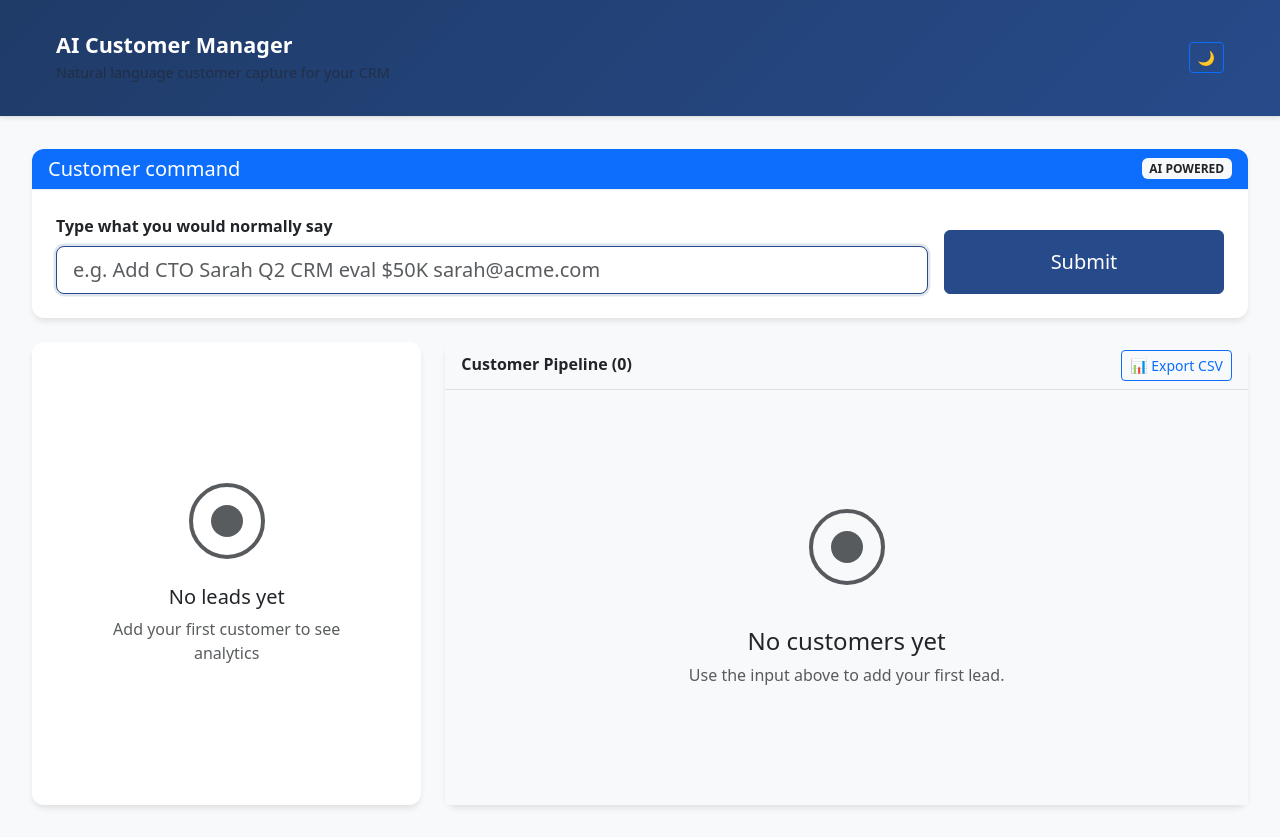
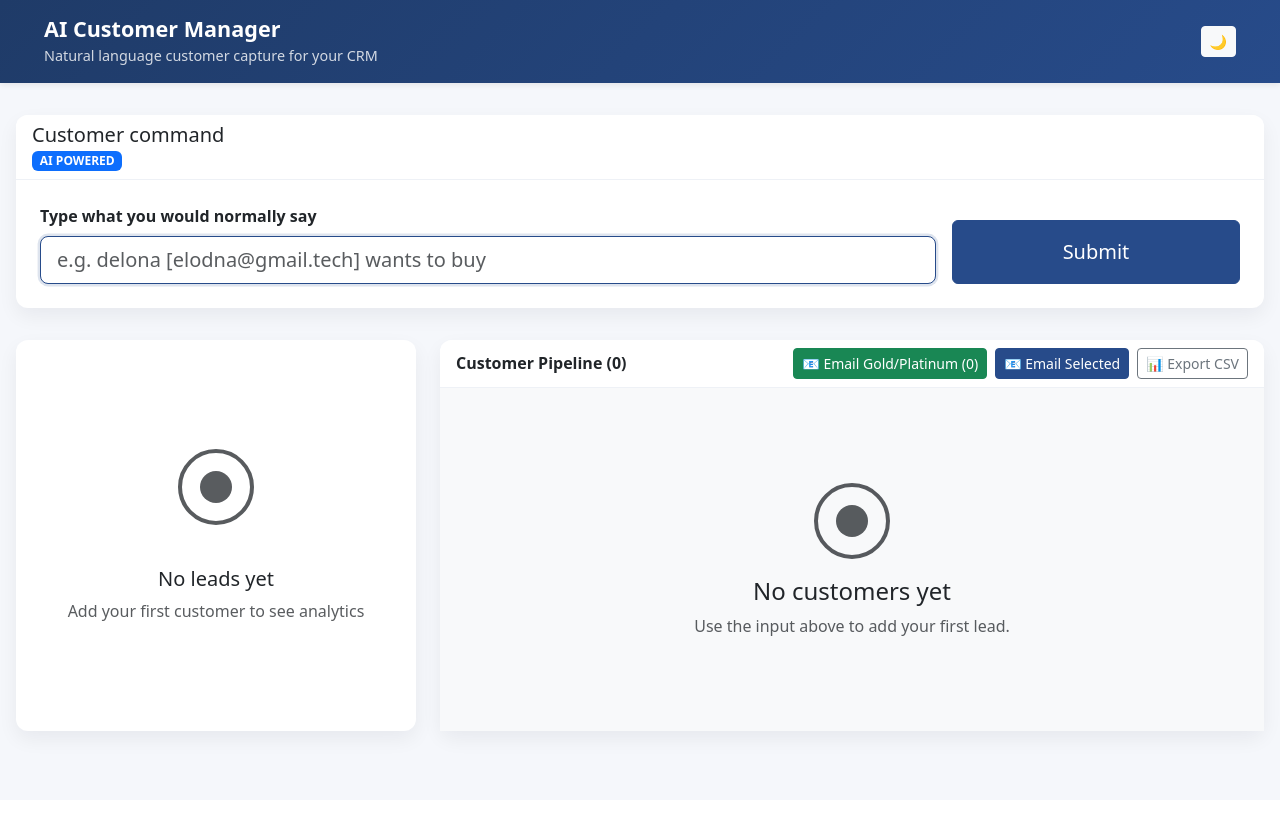
Before and after one commit to arina-bolkunova/ai-customer-manager, a Flask app: page / in a window 1280 px wide. After the commit the page ends 747 px from the top, so only its background shows below. Run offline with Flask 3, Linux system fonts and the light colour scheme.

Commit message:
feat:sendmail

```diff
--- a/main.py
+++ b/main.py
@@ -3,6 +3,9 @@ import google.generativeai as genai
 import json
 import os
 import re
+import matplotlib
+
+matplotlib.use('Agg')  # Fix tkinter error - at top!
 import matplotlib.pyplot as plt
 import io
 import base64
@@ -16,7 +19,6 @@ customers = {}
 
 
 def clean_name(name):
-    """Remove titles from name - CTO Jo → Jo"""
     name_lower = name.lower().strip()
     title_prefixes = ['cto', 'cfo', 'cio', 'vp', 'director', 'head', 'chief', 'mr', 'mrs', 'dr',
                       'ms']
@@ -29,7 +31,6 @@ def clean_name(name):
 
 
 def calculate_lead_score(raw_input):
-    """Intelligent lead scoring - FIXED for gmail"""
     score = 70
 
     raw_lower = raw_input.lower()
@@ -74,18 +75,18 @@ def get_category(score):
 
 
 def extract_key_info(raw_input):
-    """Capture ALL critical business info - FIXED budget detection"""
+    """Capture business intel - FIXED buy intent"""
     info_parts = []
     raw_lower = raw_input.lower()
 
-    # 1. TITLES
+    # 1. TITLES (unchanged)
     exec_titles = ['cto', 'cfo', 'cio', 'vp', 'director', 'head']
     for title in exec_titles:
         if title in raw_lower:
             info_parts.append(title.upper())
             break
 
-    # 2. BUDGET - FIXED (standalone "100k budget" works)
+    # 2. BUDGET (unchanged)
     euro_match = re.search(r'(\d+(?:,\d+)?[kKm]?)€?', raw_input, re.I)
     dollar_match = re.search(r'\$\s*(\d+(?:,\d+)?[kKm]?)', raw_input, re.I)
     standalone_budget = re.search(r'\b(\d+(?:,\d+)?[kKm]?)\s*budget\b', raw_input, re.I)
@@ -97,33 +98,31 @@ def extract_key_info(raw_input):
     elif standalone_budget:
         info_parts.append(f"{standalone_budget.group(1)}k budget")
 
-    # 3. YEAR TIMELINE
+    # 3. ✅ FIXED: BUY INTENT (more phrases)
+    buy_phrases = ['wants to buy', 'ready to buy', 'need now', 'urgent', 'approved', 'looking for',
+                   'interested in']
+    negative_intent = any(
+        phrase in raw_lower for phrase in ['not ready', 'not interested', "won't buy"])
+
+    if not negative_intent:
+        for phrase in buy_phrases:
+            if phrase in raw_lower:
+                info_parts.append("HIGH INTENT")
+                break
+
+    # 4. TIMELINE (unchanged)
     year_match = re.search(r'\b(20[2-9]\d)\b', raw_input, re.I)
     if year_match:
         info_parts.append(f"{year_match.group(1)} timeline")
 
-    # 4. QUARTER TIMELINE
     q_match = re.search(r'(q[1-4])', raw_input, re.I)
     if q_match:
         info_parts.append(q_match.group(1).upper())
-
-    # 5. INTENT - Skip negatives
-    negative_intent = 'not ready to buy' in raw_lower or 'not interested' in raw_lower or "won't " \
-                                                                                          "buy" \
-                      in raw_lower
-
-    if not negative_intent:
-        intent_phrases = ['ready to buy', 'need now', 'urgent', 'approved']
-        for phrase in intent_phrases:
-            if phrase in raw_lower:
-                info_parts.append("HIGH INTENT")
-                break
 
     return ' | '.join(info_parts) if info_parts else "N/A"
 
 
 def generate_pie_chart(customers):
-    """Pie chart - FIXED tkinter error"""
     if not customers:
         return None
 
@@ -137,10 +136,6 @@ def generate_pie_chart(customers):
         'Platinum': '#10D178'
     }
     color_list = [colors[label] for label in labels]
-
-    # ✅ FIX: Use Agg backend (no tkinter)
-    import matplotlib
-    matplotlib.use('Agg')  # Non-interactive backend [web:34]
 
     fig, ax = plt.subplots(figsize=(8, 6), facecolor='none')
     ax.set_facecolor('none')
@@ -163,8 +158,8 @@ def generate_pie_chart(customers):
                 transparent=True, facecolor='none', edgecolor='none')
     buf.seek(0)
     img_base64 = base64.b64encode(buf.read()).decode('utf-8')
-    plt.close(fig)  # ✅ Proper cleanup
-    plt.clf()  # ✅ Clear figure
+    plt.close(fig)
+    plt.clf()
 
     return img_base64
 
@@ -230,16 +225,19 @@ def index():
         prompt = request.form["prompt"]
         gemini_prompt = f"""Analyze: "{prompt}"
 
-CRITICAL: "name" = PERSONAL FIRST/LAST NAME ONLY
-Ignore ALL titles (CTO VP Director Mr Mrs Dr).
+        CRITICAL RULES:
+        1. "name" = FIRST WORD BEFORE EMAIL (ignore brackets)
+        2. Extract email from mailto: links OR plain emails
+        3. Ignore ALL titles (CTO VP Director)
 
-Examples:
-"CTO jo jo@gmail.com" → {{"action":"add","name":"jo","email":"jo@gmail.com"}}
-"Add VP Sarah sarah@acme.com" → {{"action":"add","name":"Sarah","email":"sarah@acme.com"}}
-"Delete John" → {{"action":"delete","name":"John"}}
+        Examples:
+        "delona [elodna@gmail.tech] wants to buy" → {{"action":"add","name":"delona",
+        "email":"elodna@gmail.tech"}}
+        "CTO jo [jo@acme.com]" → {{"action":"add","name":"jo","email":"jo@acme.com"}}
+        "Add VP Sarah [sarah@acme.com]" → {{"action":"add","name":"Sarah","email":"sarah@acme.com"}}
 
-Return ONLY JSON:
-{{"action": "add|delete", "name": "PERSONAL NAME", "email": "email"}}"""
+        Return ONLY JSON:
+        {{"action": "add|delete", "name": "FIRST NAME", "email": "email@gmail.com"}}"""
 
         gemini_response = model.generate_content(gemini_prompt)
         gemini_text = gemini_response.text
@@ -248,10 +246,15 @@ Return ONLY JSON:
 
     pie_chart = generate_pie_chart(customers)
 
+    # ✅ BULK EMAIL SUPPORT - Count Gold/Platinum leads
+    gold_platinum_count = len(
+        [c for c in customers.values() if c['category'] in ['Gold', 'Platinum']])
+
     return render_template("index.html",
                            response=response_text,
                            customers=customers,
-                           pie_chart=pie_chart)
+                           pie_chart=pie_chart,
+                           gold_platinum_count=gold_platinum_count)
 
 
 if __name__ == "__main__":
--- a/static/css/style.css
+++ b/static/css/style.css
@@ -1,72 +1,94 @@
 body {
   background-color: #f5f7fb;
   font-family: system-ui, -apple-system, "Segoe UI", Roboto, sans-serif;
+  height: 100vh;
+  margin: 0;
 }
+
+.app-wrapper {
+  min-height: 100vh;
+  padding: 0;
+}
+
 .app-header {
   background: linear-gradient(135deg, #1f3b68, #274b8a);
   color: #fff;
   padding: 1rem 2rem;
   box-shadow: 0 2px 6px rgba(0,0,0,0.08);
 }
+
 .app-title {
   font-size: 1.35rem;
   font-weight: 600;
   margin: 0;
 }
+
 .app-subtitle {
   font-size: 0.9rem;
   opacity: 0.8;
   margin: 0.2rem 0 0;
 }
+
 .content-wrapper {
-  max-width: 900px;
-  margin: 2rem auto;
-  padding: 0 1rem;
+  max-width: 1400px;
+  margin: 0 auto;
+  padding: 2rem 1rem;
+  min-height: calc(100vh - 120px);
 }
-.card {
+
+.input-section {
+  flex: 0 0 auto;
+  margin-bottom: 2rem;
+}
+
+.dashboard-section {
+  flex: 1;
+}
+
+.full-width-card {
+  height: 100%;
   border-radius: 0.75rem;
   border: none;
   box-shadow: 0 8px 20px rgba(15,23,42,0.06);
 }
+
 .card-header {
   background-color: #ffffff;
   border-bottom: 1px solid #eef1f6;
   border-radius: 0.75rem 0.75rem 0 0 !important;
 }
+
 .form-control:focus {
   border-color: #274b8a;
   box-shadow: 0 0 0 0.15rem rgba(39,75,138,0.15);
 }
+
 .btn-primary {
   background-color: #274b8a;
   border-color: #274b8a;
 }
+
 .btn-primary:hover {
   background-color: #1f356f;
   border-color: #1f356f;
 }
-.response-badge {
-  font-size: 0.9rem;
-}
-.table thead th {
-  font-size: 0.8rem;
-  text-transform: uppercase;
-  letter-spacing: 0.04em;
-  border-bottom-width: 1px;
-}
-.table tbody td {
-  vertical-align: middle;
-  font-size: 0.9rem;
-}
-.empty-state {
-  font-size: 0.9rem;
-  color: #6b7280;
-}
 
-
+/* DARK MODE */
 body.dark-mode {
   background-color: #1f2937;
   color: #f9fafb;
+}
+
+body.dark-mode .card {
+  background-color: #374151;
+  border-color: #4b5563;
+  color: #f9fafb;
+}
+
+body.dark-mode .card-header {
+  background-color: #374151 !important;
+  border-color: #4b5563;
+  color: #9ca3af !important;
 }
 
 body.dark-mode .table {
--- a/static/js/app.js
+++ b/static/js/app.js
@@ -1,49 +1,89 @@
-// AI Customer Manager - Interactive Features
 document.addEventListener('DOMContentLoaded', function() {
-  // Auto-focus input
-  const promptInput = document.getElementById('prompt');
-  if (promptInput) {
-    promptInput.focus();
+  // Dark mode toggle
+  const themeToggle = document.getElementById('themeToggle');
+  if (themeToggle) {
+    themeToggle.addEventListener('click', function() {
+      document.body.classList.toggle('dark-mode');
+      themeToggle.textContent = document.body.classList.contains('dark-mode') ? '☀️' : '🌙';
+    });
   }
 
-  // Form submission feedback
-  const form = document.querySelector('form');
-  if (form) {
-    form.addEventListener('submit', function() {
-      const submitBtn = this.querySelector('button[type="submit"]');
-      const originalText = submitBtn.textContent;
-      submitBtn.textContent = 'Processing...';
-      submitBtn.disabled = true;
+  // Bulk email functionality
+  const selectAll = document.getElementById('selectAll');
+  const checkboxes = document.querySelectorAll('.lead-checkbox');
+  const emailGoldPlatinum = document.getElementById('emailGoldPlatinum');
+  const emailSelected = document.getElementById('emailSelected');
 
-      // Re-enable after 3 seconds (form will reload anyway)
-      setTimeout(() => {
-        submitBtn.textContent = originalText;
-        submitBtn.disabled = false;
-      }, 3000);
+  // Select all checkbox
+  if (selectAll) {
+    selectAll.addEventListener('change', function() {
+      checkboxes.forEach(cb => cb.checked = this.checked);
     });
   }
-});
 
-// Dark mode toggle
-document.addEventListener('DOMContentLoaded', function() {
-  const themeToggle = document.getElementById('themeToggle');
-  const body = document.body;
-
-  // Check for saved theme
-  if (localStorage.getItem('darkMode') === 'enabled') {
-    body.classList.add('dark-mode');
-    themeToggle.textContent = '☀️';
+  // Email Gold/Platinum only
+  if (emailGoldPlatinum) {
+    emailGoldPlatinum.addEventListener('click', function() {
+      const goldPlatinum = Array.from(checkboxes).filter(cb =>
+        cb.dataset.category === 'Gold' || cb.dataset.category === 'Platinum'
+      );
+      sendBulkEmail(goldPlatinum, 'Gold/Platinum');
+    });
   }
 
-  themeToggle.addEventListener('click', function() {
-    body.classList.toggle('dark-mode');
+  // Email selected leads
+  if (emailSelected) {
+    emailSelected.addEventListener('click', function() {
+      const selected = Array.from(checkboxes).filter(cb => cb.checked);
+      if (selected.length === 0) {
+        alert('Please select leads first!');
+        return;
+      }
+      sendBulkEmail(selected, 'selected');
+    });
+  }
 
-    if (body.classList.contains('dark-mode')) {
-      localStorage.setItem('darkMode', 'enabled');
-      themeToggle.textContent = '☀️';
-    } else {
-      localStorage.removeItem('darkMode');
-      themeToggle.textContent = '🌙';
+  function sendBulkEmail(leads, type) {
+    if (leads.length === 0) {
+      alert('No ' + type + ' leads found!');
+      return;
     }
-  });
+
+    leads.forEach((lead, index) => {
+      const name = lead.dataset.name;
+      const email = lead.dataset.email;
+      const category = lead.dataset.category;
+      const keyInfo = lead.dataset.keyinfo || '';
+
+      // ✅ DIRECT GMAIL COMPOSE LINKS (Chrome-friendly)
+      const subject = `Quick chat about your ${category.toLowerCase()} opportunity?`;
+      const body = `Hi ${name},
+
+Saw you're a ${category} lead${keyInfo ? ' with ' + keyInfo.toLowerCase() : ''}.
+
+Would love to discuss:
+• Your timeline & budget needs
+• CRM evaluation
+• Next steps
+
+Best regards,
+Your Name
+
+---
+Lead added via AI Customer Manager`;
+
+      // Gmail compose URL - opens PERFECTLY in Chrome tabs
+      const gmailUrl = `https://mail.google.com/mail/?view=cm&to=${encodeURIComponent(email)}&su=${encodeURIComponent(subject)}&body=${encodeURIComponent(body)}`;
+
+      // Staggered opening (prevents browser blocking)
+      setTimeout(() => {
+        window.open(gmailUrl, '_blank', 'noopener,noreferrer');
+      }, index * 600); // 0.6s delay between tabs
+    });
+
+    // Confirmation after all tabs opened
+    setTimeout(() => {
+      alert(`✅ Opened ${leads.length} Gmail compose tabs for ${type.toLowerCase()} leads!\n\nEach tab is pre-filled and ready to send.`);
+    }, leads.length * 600 + 200);
+  }
 });
--- a/templates/index.html
+++ b/templates/index.html
@@ -4,91 +4,48 @@
   <meta charset="utf-8">
   <title>AI Customer Manager</title>
   <meta name="viewport" content="width=device-width, initial-scale=1">
-
-  <!-- Bootstrap 5 CDN -->
   <link href="https://cdn.jsdelivr.net/npm/bootstrap@5.3.3/dist/css/bootstrap.min.css" rel="stylesheet">
-
-  <!-- Custom CSS -->
   <link href="{{ url_for('static', filename='css/style.css') }}" rel="stylesheet">
-
-  <style>
-    html, body {
-      height: 100%;
-      margin: 0;
-      padding: 0;
-    }
-    .app-wrapper {
-      min-height: 100vh;
-      padding: 0;
-      background-color: #f8f9fa; /* Plain grey */
-    }
-    .content-wrapper {
-      min-height: calc(100vh - 80px);
-      padding: 1rem;
-      max-width: 1400px;
-      margin: 0 auto;
-    }
-    .input-section { flex: 0 0 auto; }
-    .dashboard-section { flex: 1; }
-    .full-width-card {
-      height: 100%;
-      box-shadow: 0 4px 6px -1px rgba(0, 0,0,0.1);
-    }
-    @media (min-width: 992px) {
-      .content-wrapper {
-        padding: 2rem;
-      }
-    }
-  </style>
 </head>
 <body class="app-wrapper">
-  <header class="app-header bg-white shadow-sm border-bottom">
-    <div class="container-fluid px-4">
-      <div class="d-flex justify-content-between align-items-center py-3">
+  <header class="app-header">
+    <div class="container-fluid">
+      <div class="d-flex justify-content-between align-items-center">
         <div>
-          <h1 class="app-title mb-1">AI Customer Manager</h1>
-          <p class="app-subtitle mb-0 text-muted">Natural language customer capture for your CRM</p>
+          <h1 class="app-title mb-0">AI Customer Manager</h1>
+          <p class="app-subtitle mb-0">Natural language customer capture for your CRM</p>
         </div>
-        <button id="themeToggle" class="btn btn-sm btn-outline-primary">🌙</button>
+        <button id="themeToggle" class="btn btn-sm btn-light">🌙</button>
       </div>
     </div>
   </header>
 
   <main class="content-wrapper d-flex flex-column">
-    <!-- INPUT SECTION - Full width -->
-    <div class="input-section mb-4">
-      <div class="row g-0">
+    <!-- INPUT SECTION -->
+    <div class="input-section">
+      <div class="row">
         <div class="col-12">
           <div class="card full-width-card">
-            <div class="card-header bg-primary text-white">
-              <div class="d-flex justify-content-between align-items-center">
+            <div class="card-header">
               <h2 class="h5 mb-0">Customer command</h2>
-                <span class="badge bg-light text-dark text-uppercase">AI powered</span>
-              </div>
+              <span class="badge bg-primary text-uppercase">AI powered</span>
             </div>
             <div class="card-body p-4">
               <form method="post">
                 <div class="row g-3 align-items-end">
-                  <div class="col-12 col-lg-9">
+                  <div class="col-lg-9">
                     <label for="prompt" class="form-label fw-semibold">Type what you would normally say</label>
-                    <input
-                      type="text"
-                      id="prompt"
-                      name="prompt"
-                      class="form-control form-control-lg"
-                      placeholder="e.g. Add CTO Sarah Q2 CRM eval $50K sarah@acme.com"
-                      value="{{ request.form.prompt if request.form else '' }}"
-                      autofocus
-                    >
+                    <input type="text" id="prompt" name="prompt" class="form-control form-control-lg"
+                      placeholder="e.g. delona [elodna@gmail.tech] wants to buy"
+                      value="{{ request.form.prompt if request.form else '' }}" autofocus>
                   </div>
-                  <div class="col-12 col-lg-3">
+                  <div class="col-lg-3">
                     <button type="submit" class="btn btn-primary w-100 py-3 fs-5">Submit</button>
                   </div>
                 </div>
-
                 {% if response %}
-                <div class="alert alert-success mt-4 mb-0" role="alert">
-                  <strong>✅ Result:</strong> {{ response }}
+                <div class="alert alert-success mt-4 mb-0">
+                  <strong>✅ {{ response }}</strong>
                 </div>
                 {% endif %}
               </form>
@@ -98,13 +55,13 @@
       </div>
     </div>
 
-    <!-- DASHBOARD - Pie + Table full width -->
+    <!-- DASHBOARD -->
     <div class="row g-4 dashboard-section flex-grow-1">
       <!-- PIE CHART -->
       <div class="col-lg-4">
         {% if pie_chart %}
         <div class="card full-width-card h-100">
-          <div class="card-header bg-light border-bottom">
+          <div class="card-header">
             <h6 class="mb-0 fw-semibold">Category Distribution</h6>
           </div>
           <div class="card-body d-flex flex-column p-4 text-center">
@@ -119,7 +76,7 @@
         <div class="card full-width-card h-100">
           <div class="card-body d-flex flex-column align-items-center justify-content-center text-center p-5">
             <div class="mb-4">
-              <svg width="80" height="80" fill="currentColor" class="text-muted">
+              <svg width="80" height="80" fill="currentColor" class="text-muted mb-3">
                 <circle cx="40" cy="40" r="36" fill="none" stroke="currentColor" stroke-width="4"/>
                 <circle cx="40" cy="40" r="16" fill="currentColor"/>
               </svg>
@@ -131,22 +88,32 @@
         {% endif %}
       </div>
 
-      <!-- MASSIVE TABLE -->
+      <!-- TABLE WITH BULK ACTIONS -->
       <div class="col-lg-8">
         <div class="card full-width-card h-100">
-          <div class="card-header bg-light d-flex justify-content-between align-items-center border-bottom">
+          <div class="card-header d-flex justify-content-between align-items-center">
             <h3 class="h6 mb-0 fw-semibold">Customer Pipeline ({{ customers|length }})</h3>
-            <a href="{{ url_for('static', filename='customers.csv') }}" class="btn btn-outline-primary btn-sm">
+            <div class="d-flex gap-2">
+              <button id="emailGoldPlatinum" class="btn btn-success btn-sm">
+                📧 Email Gold/Platinum ({{ gold_platinum_count|default(0) }})
+              </button>
+              <button id="emailSelected" class="btn btn-primary btn-sm">
+                📧 Email Selected
+              </button>
+              <a href="{{ url_for('static', filename='customers.csv') }}" class="btn btn-outline-secondary btn-sm">
                 📊 Export CSV
               </a>
+            </div>
           </div>
           <div class="card-body p-0 d-flex flex-column h-100">
             {% if customers %}
             <div class="table-responsive flex-grow-1">
-                <table class="table table-hover mb-0 h-100">
+              <table class="table table-hover mb-0">
                 <thead class="table-light sticky-top">
                   <tr>
-                      <th class="col-1">#</th>
+                    <th class="col-1">
+                      <input type="checkbox" id="selectAll" class="form-check-input">
+                    </th>
                     <th class="col-2">Name</th>
                     <th class="col-2">Email</th>
                     <th class="col-1">Score</th>
@@ -156,14 +123,18 @@
                   </tr>
                 </thead>
                 <tbody class="table-group-divider">
-                    {% for email, c in customers.items() %}
+                  {% for email_key, c in customers.items() %}
                   <tr>
-                      <td class="fw-semibold">{{ loop.index }}</td>
+                    <td>
+                      <input type="checkbox" class="form-check-input lead-checkbox"
+                             data-email="{{ c.email }}"
+                             data-name="{{ c.name }}"
+                             data-category="{{ c.category }}"
+                             data-keyinfo="{{ c.key_info or '' }}">
+                    </td>
                     <td class="fw-semibold">{{ c.name }}</td>
                     <td>{{ c.email }}</td>
-                      <td>
-                        <span class="badge bg-primary">{{ c.score }}</span>
-                      </td>
+                    <td><span class="badge bg-primary">{{ c.score }}</span></td>
                     <td>
                       {% if c.category == 'Platinum' %}
                         <span class="badge fw-semibold px-3 py-2" style="background-color: #10D178; color: black;">Platinum</span>
@@ -187,12 +158,10 @@
             {% else %}
             <div class="flex-grow-1 d-flex align-items-center justify-content-center p-5 bg-light">
               <div class="text-center">
-                  <div class="mb-4">
                 <svg width="80" height="80" fill="currentColor" class="text-muted mx-auto mb-3">
                   <circle cx="40" cy="40" r="36" fill="none" stroke="currentColor" stroke-width="4"/>
                   <circle cx="40" cy="40" r="16" fill="currentColor"/>
                 </svg>
-                  </div>
                 <h4 class="mb-2">No customers yet</h4>
                 <p class="text-muted mb-0">Use the input above to add your first lead.</p>
               </div>
@@ -204,7 +173,6 @@
     </div>
   </main>
 
-  <!-- Bootstrap JS -->
   <script src="https://cdn.jsdelivr.net/npm/bootstrap@5.3.3/dist/js/bootstrap.bundle.min.js"></script>
   <script src="{{ url_for('static', filename='js/app.js') }}"></script>
 </body>
```
Also changed, not shown: other parts of static/css/style.css (+20 -21 lines). Lines whose indentation alone changed are shown as unchanged.
